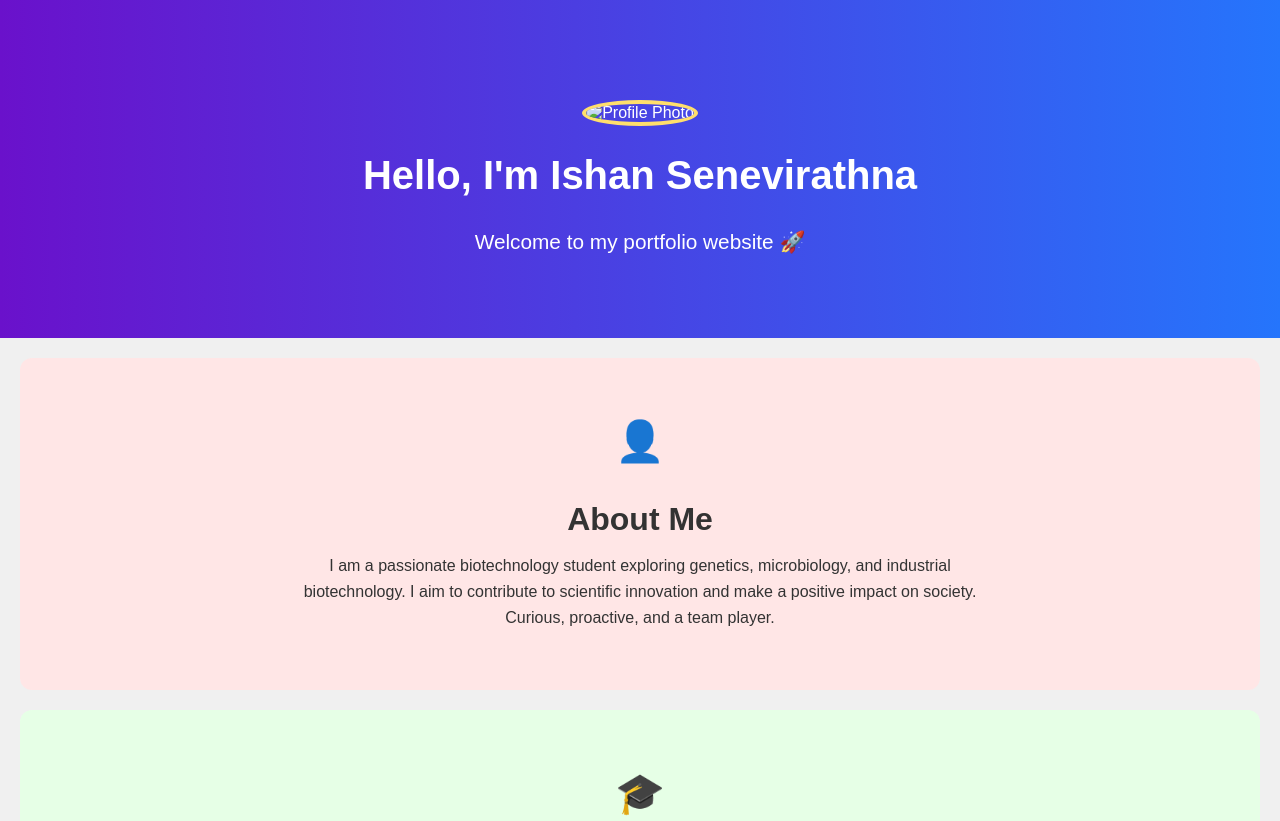
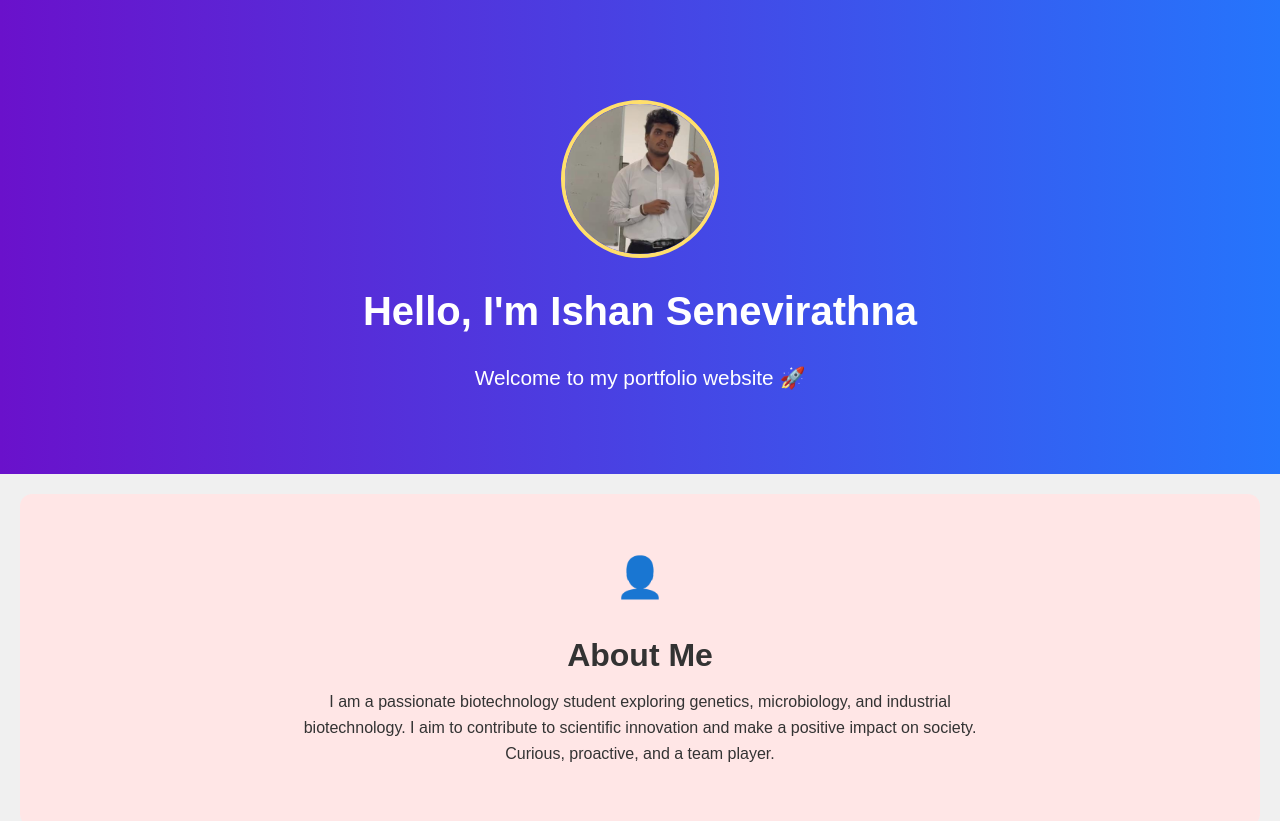
Before and after one commit to IshanSenevirathna/IshanSenevirathna.github.io, a plain HTML site: page index.html in a window 1280 px wide. Shown: the top 821 px of the page. Drawn offline with Linux system fonts and the light colour scheme.

Commit message:
Update index.html

```diff
--- a/index.html
+++ b/index.html
@@ -133,7 +133,7 @@
 <body>
 
   <header>
-    <img src="profile.jpg.jpg" alt="Profile Photo" class="profile-pic">
+    <img src="profil.jpg.jpg" alt="Profile Photo" class="profile-pic">
     <h1 class="hero-title">Hello, I'm Ishan Senevirathna</h1>
     <p class="hero-subtitle">Welcome to my portfolio website 🚀</p>
   </header>
```
